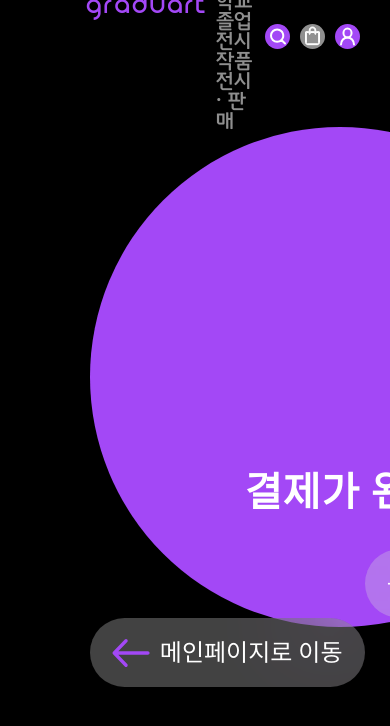
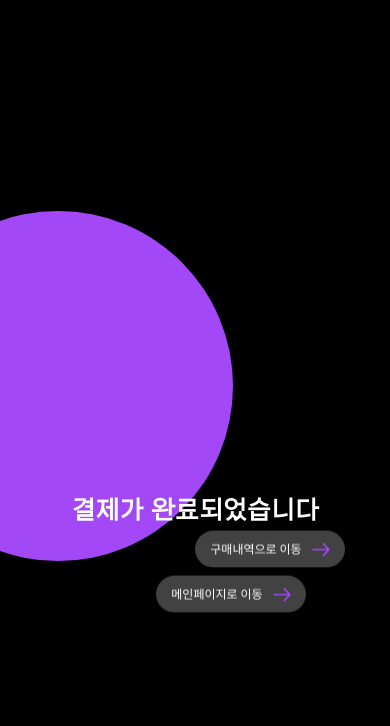
Before and after one commit to hoooooojjjj/New_GraduART, a React (Create React App) app: page /payment-success in a window 390 px wide. Shown: the top 726 px of the page. Built offline with nearby package versions, Linux system fonts and the light colour scheme.

Commit message:
Feat : PaymentSuccess 모바일 퍼블리싱

```diff
--- a/src/pages/PaymentSuccess/PaymentSuccess.jsx
+++ b/src/pages/PaymentSuccess/PaymentSuccess.jsx
@@ -15,36 +15,17 @@ import { DepartmentHeader } from "../../components/DepartmentHeader/DepartmentHe
 function PaymentSuccess() {
   return (
     <PaymentSuccessContainer>
-      <header>
-        <DepartmentHeader />
-      </header>
+      <header>{/* <DepartmentHeader /> */}</header>
       <main>
         <BackgroundCircle></BackgroundCircle>
         <InfoWrap>
           <InfoText>결제가 완료되었습니다</InfoText>
           <InfoBtnWrap>
-            <InfoBtnGoMainWrap>
-              <svg
-                xmlns="http://www.w3.org/2000/svg"
-                width="38"
-                height="28"
-                viewBox="0 0 38 28"
-                fill="none"
-              >
-                <path
-                  fillRule="evenodd"
-                  clipRule="evenodd"
-                  d="M15.2011 0.512563C14.5444 -0.170854 13.4795 -0.170854 12.8227 0.512563L1.04996 12.7626C0.393177 13.446 0.393177 14.554 1.04996 15.2374L12.8227 27.4874C13.4795 28.1709 14.5444 28.1709 15.2011 27.4874C15.8579 26.804 15.8579 25.696 15.2011 25.0126L6.29946 15.75H35.8756C36.8044 15.75 37.5574 14.9665 37.5574 14C37.5574 13.0335 36.8044 12.25 35.8756 12.25H6.29946L15.2011 2.98744C15.8579 2.30402 15.8579 1.19598 15.2011 0.512563Z"
-                  fill="#A348F6"
-                />
-              </svg>
-              <InfoBtnGoMain>메인페이지로 이동</InfoBtnGoMain>
-            </InfoBtnGoMainWrap>
             <InfoBtnGoPayWrap>
               <InfoBtnGoPay>구매내역으로 이동</InfoBtnGoPay>
               <svg
                 xmlns="http://www.w3.org/2000/svg"
-                width="38"
+                width={window.innerWidth > 768 ? 38 : 18}
                 height="28"
                 viewBox="0 0 38 28"
                 fill="none"
@@ -57,6 +38,41 @@ function PaymentSuccess() {
                 />
               </svg>
             </InfoBtnGoPayWrap>
+            <InfoBtnGoMainWrap>
+              {window.innerWidth > 768 && (
+                <svg
+                  xmlns="http://www.w3.org/2000/svg"
+                  width={window.innerWidth > 768 ? 38 : 18}
+                  height="28"
+                  viewBox="0 0 38 28"
+                  fill="none"
+                >
+                  <path
+                    fillRule="evenodd"
+                    clipRule="evenodd"
+                    d="M15.2011 0.512563C14.5444 -0.170854 13.4795 -0.170854 12.8227 0.512563L1.04996 12.7626C0.393177 13.446 0.393177 14.554 1.04996 15.2374L12.8227 27.4874C13.4795 28.1709 14.5444 28.1709 15.2011 27.4874C15.8579 26.804 15.8579 25.696 15.2011 25.0126L6.29946 15.75H35.8756C36.8044 15.75 37.5574 14.9665 37.5574 14C37.5574 13.0335 36.8044 12.25 35.8756 12.25H6.29946L15.2011 2.98744C15.8579 2.30402 15.8579 1.19598 15.2011 0.512563Z"
+                    fill="#A348F6"
+                  />
+                </svg>
+              )}
+              <InfoBtnGoMain>메인페이지로 이동</InfoBtnGoMain>
+              {window.innerWidth <= 768 && (
+                <svg
+                  xmlns="http://www.w3.org/2000/svg"
+                  width={window.innerWidth > 768 ? 38 : 18}
+                  height="28"
+                  viewBox="0 0 38 28"
+                  fill="none"
+                >
+                  <path
+                    fillRule="evenodd"
+                    clipRule="evenodd"
+                    d="M22.7989 0.512563C23.4556 -0.170854 24.5205 -0.170854 25.1773 0.512563L36.95 12.7626C37.6068 13.446 37.6068 14.554 36.95 15.2374L25.1773 27.4874C24.5205 28.1709 23.4556 28.1709 22.7989 27.4874C22.1421 26.804 22.1421 25.696 22.7989 25.0126L31.7005 15.75H2.12445C1.1956 15.75 0.442627 14.9665 0.442627 14C0.442627 13.0335 1.1956 12.25 2.12445 12.25H31.7005L22.7989 2.98744C22.1421 2.30402 22.1421 1.19598 22.7989 0.512563Z"
+                    fill="#A348F6"
+                  />
+                </svg>
+              )}
+            </InfoBtnGoMainWrap>
           </InfoBtnWrap>
         </InfoWrap>
       </main>
--- a/src/pages/PaymentSuccess/PaymentSuccessStyles.js
+++ b/src/pages/PaymentSuccess/PaymentSuccessStyles.js
@@ -16,6 +16,12 @@ export const BackgroundCircle = styled.div({
   flexShrink: 0,
   borderRadius: "500px",
   background: "#A348F6",
+  "@media (max-width: 768px)": {
+    width: "350px",
+    height: "350px",
+    top: "25%",
+    left: "-30%",
+  },
 });
 
 export const InfoWrap = styled.div({
@@ -26,6 +32,18 @@ export const InfoWrap = styled.div({
   display: "flex",
   flexDirection: "column",
   gap: "32px",
+  "@media (max-width: 768px)": {
+    height: "100dvh",
+    position: "relative",
+    display: "flex",
+    flexDirection: "column",
+    justifyContent: "center",
+    alignItems: "center",
+    top: "0%",
+    left: "0%",
+    gap: "6px",
+    transform: "translate(0%, 15%)",
+  },
 });
 
 export const InfoText = styled.div({
@@ -36,6 +54,10 @@ export const InfoText = styled.div({
   fontWeight: "700",
   lineHeight: "normal",
   textAlign: "right",
+  "@media (max-width: 768px)": {
+    fontSize: "25px",
+    textAlign: "center",
+  },
 });
 
 export const InfoBtnWrap = styled.div({
@@ -44,6 +66,12 @@ export const InfoBtnWrap = styled.div({
   width: `${275 + 275}px`,
   height: `${69 + 69}px`,
   position: "relative",
+  "@media (max-width: 768px)": {
+    fontSize: "25px",
+    textAlign: "center",
+    width: `100%`,
+    height: `${37 + 37}px`,
+  },
 });
 
 export const InfoBtnGoMainWrap = styled.div({
@@ -60,6 +88,12 @@ export const InfoBtnGoMainWrap = styled.div({
   justifyContent: "center",
   alignItems: "center",
   gap: "10px",
+  "@media (max-width: 768px)": {
+    top: "45px",
+    left: "40%",
+    width: "150px",
+    height: "37px",
+  },
 });
 
 export const InfoBtnGoMain = styled.div({
@@ -70,6 +104,9 @@ export const InfoBtnGoMain = styled.div({
   fontStyle: "normal",
   fontWeight: "400",
   lineHeight: "100%" /* 24px */,
+  "@media (max-width: 768px)": {
+    fontSize: "12px",
+  },
 });
 
 export const InfoBtnGoPayWrap = styled.div({
@@ -86,6 +123,11 @@ export const InfoBtnGoPayWrap = styled.div({
   justifyContent: "center",
   alignItems: "center",
   gap: "10px",
+  "@media (max-width: 768px)": {
+    left: "50%",
+    width: "150px",
+    height: "37px",
+  },
 });
 
 export const InfoBtnGoPay = styled.div({
@@ -96,4 +138,7 @@ export const InfoBtnGoPay = styled.div({
   fontStyle: "normal",
   fontWeight: "400",
   lineHeight: "100%" /* 24px */,
+  "@media (max-width: 768px)": {
+    fontSize: "12px",
+  },
 });
```
